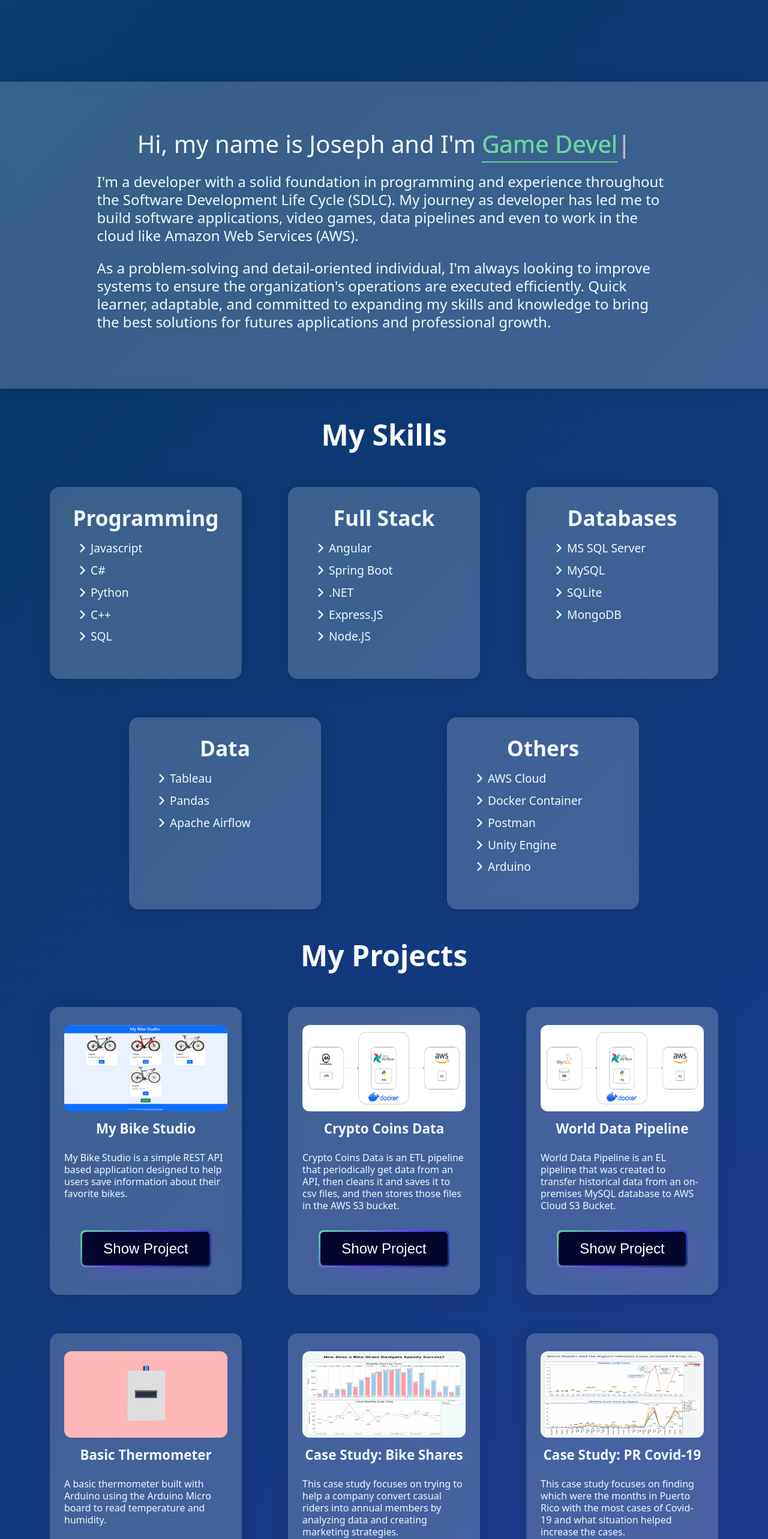
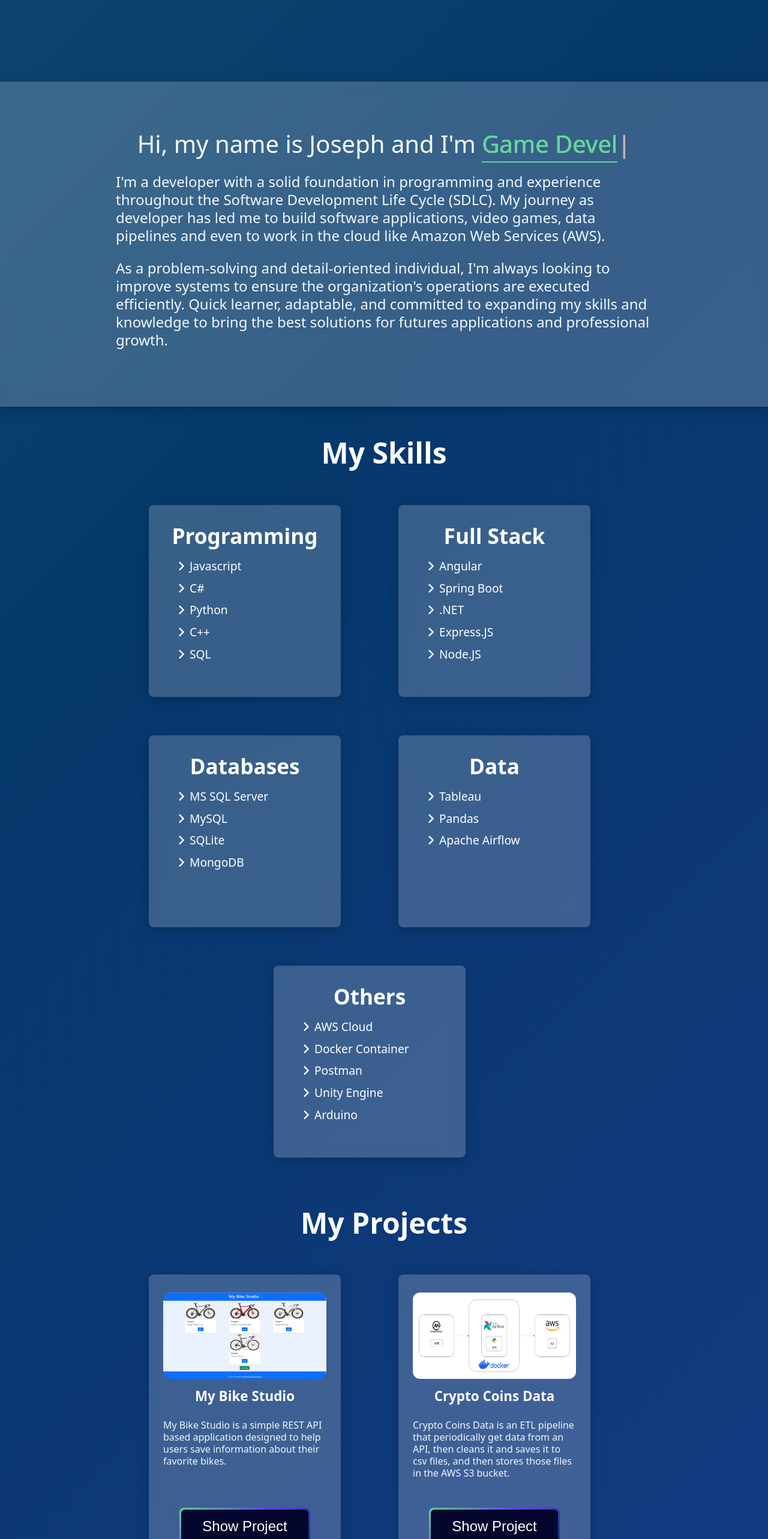
Before and after one commit to JMO3E/jmo-developer, an Angular app: page / in a window 1280 px wide. Shown: the part 800-3366 px from the top of the page at 60% size. Built offline with nearby package versions, Linux system fonts and the light colour scheme.

Commit message:
Finish Updating AboutMe, Skills, Projects, and Achievements components. Als o fix some minor bugs.

```diff
--- a/src/app/about-me/about-me.component.html
+++ b/src/app/about-me/about-me.component.html
@@ -1,9 +1,9 @@
-<section id="AboutMe" class="container-fluid d-flex justify-content-center aboutme-section">
-  <div class="container aboutme-container">
+<section id="AboutMe" class="container-fluid d-flex justify-content-center aboutme-section-style">
+  <div class="container aboutme-container-style">
     <div class="text-center mb-3">
       <h1 class="pb-2 aboutme-title">Hi, my name is Joseph and I'm <span class="iam-element"></span></h1>
     </div>
-    <div class="container paragraph-container">
+    <div class="container">
       <p class="pb-2 paragraph">
         I'm a developer with a solid foundation in programming and experience throughout the Software Development Life Cycle (SDLC). My journey as developer has led me to build software applications, video games, data pipelines and even to work in the cloud like Amazon Web Services (AWS).
       </p>
--- a/src/app/about-me/about-me.component.scss
+++ b/src/app/about-me/about-me.component.scss
@@ -1,18 +1,15 @@
-.aboutme-section {
-  background: rgba(255, 255, 255, 0.2);
-  box-shadow: 0 4px 30px rgba(0, 0, 0, 0.1);
-  backdrop-filter: blur(9px);
-  -webkit-backdrop-filter: blur(9px);
+@import '../../styles.scss';
 
-  .aboutme-container {
+.aboutme-section-style {
+  @extend %default-container-style;
+}
+
+.aboutme-container-style {
   margin: 5rem;
-    width: 80%;
+  width: 75%;
 
   .aboutme-title {
-      //font-size: 2rem;
-      background: linear-gradient(135deg,hsla(0,0%,100%,0) 56%,#acacab 98%), linear-gradient(25deg,#f1f8fc 23%,#fff 60%);
-      -webkit-background-clip: text;
-      -webkit-text-fill-color: transparent;
+    @extend %white-font-style;
 
     .iam-element {
       background-color: #5cdb95;
@@ -30,11 +27,9 @@
     line-height: 1.25;
   }
 }
-}
 
 @media only screen and (max-width: 600px) {
-  .aboutme-section {
-    .aboutme-container {
+  .aboutme-container-style {
     margin: 1rem 0;
     padding: 2rem 0;
     width: 90%;
@@ -49,4 +44,3 @@
     }
   }
 }
-}
--- a/src/app/projects/projects.component.html
+++ b/src/app/projects/projects.component.html
@@ -1,10 +1,10 @@
-<section id="Projects" class="container-fluid d-flex flex-column justify-content-center project-section">
+<section id="Projects" class="container-fluid d-flex flex-column justify-content-center">
   <div class="text-center my-5">
-    <h1 class="project-title">My Projects</h1>
+    <h1 class="project-title-style">My Projects</h1>
   </div>
-  <div class="container">
-    <div class="row row-cols-3 projects-cards-container">
-      <div class="col project-card">
+  <div class="container mb-3">
+    <div class="row row-cols-3 justify-content-center align-items-center align-self-center gap-5">
+      <div class="col rounded-3 text-white me-0 me-md-5 mb-0 mb-md-3 project-card-style">
         <div class="card-content">
           <div class="card-image">
             <img src="assets/mbs-main.png" alt="My Bike Studio Image">
@@ -24,7 +24,7 @@
           </div>
         </div>
       </div>
-      <div class="col project-card">
+      <div class="col rounded-3 text-white me-0 me-md-5 mb-0 mb-md-3 project-card-style">
         <div class="card-content">
           <div class="card-image">
             <img src="assets/CryptoCoinPipeline.png" alt="CoinMarketCapETL Image">
@@ -44,7 +44,7 @@
           </div>
         </div>
       </div>
-      <div class="col project-card">
+      <div class="col rounded-3 text-white me-0 me-md-5 mb-0 mb-md-3 project-card-style">
         <div class="card-content">
           <div class="card-image">
             <img src="assets/WorldDataPipeline.png" alt="WorldDataEL Image">
@@ -64,7 +64,7 @@
           </div>
         </div>
       </div>
-      <div class="col project-card">
+      <div class="col rounded-3 text-white me-0 me-md-5 mb-0 mb-md-3 project-card-style">
         <div class="card-content">
           <div class="card-image">
             <img src="assets/BasicThermometer.png" alt="Basic Thermometer Image">
@@ -84,7 +84,7 @@
           </div>
         </div>
       </div>
-      <div class="col project-card">
+      <div class="col rounded-3 text-white me-0 me-md-5 mb-0 mb-md-3 project-card-style">
         <div class="card-content">
           <div class="card-image">
             <img src="assets/Cyclistic_Dashboard.png" alt="Case Study: Cyclistic">
@@ -104,7 +104,7 @@
           </div>
         </div>
       </div>
-      <div class="col project-card">
+      <div class="col rounded-3 text-white me-0 me-md-5 mb-0 mb-md-3 project-card-style">
         <div class="card-content">
           <div class="card-image">
             <img src="assets/PR_Monthly.png" alt="Case Study: Puerto Rico Covid">
--- a/src/app/projects/projects.component.scss
+++ b/src/app/projects/projects.component.scss
@@ -1,38 +1,22 @@
-.project-title{
+@import '../../styles.scss';
+
+.project-title-style{
   font-weight: 600;
   font-size: 3rem;
-  padding-bottom: 2px;      // 50px
-  background: linear-gradient(135deg,hsla(0,0%,100%,0) 56%,#acacab 98%),linear-gradient(25deg,#f1f8fc 23%,#fff 60%);
-  -webkit-background-clip: text;
-  -webkit-text-fill-color: transparent;
+  padding-bottom: 2px;
+
+  @extend %white-font-style;
 }
 
-.projects-cards-container{
-  // display: grid;
-  // grid-template-columns: repeat(3, 1fr);
-  // grid-auto-rows: auto;
-  grid-gap: 4rem;
-
-  justify-content: space-evenly;
-  justify-items: center;
-  align-content: space-evenly;
-  align-items: center;
-
-  .project-card {
+.project-card-style {
   width: 20rem;
   height: 30rem;
 
-    background: rgba(255, 255, 255, 0.2);
-    box-shadow: 0 4px 30px rgba(0, 0, 0, 0.1);
-    border-radius: 16px;
-    backdrop-filter: blur(9px);
-    -webkit-backdrop-filter: blur(9px);
+  @extend %default-container-style;
 
   transition: transform 0.3s ease;
-    will-change: transform;
   transform: scale(1) translateZ(0);
 
-    color: #f1f8fc;
   padding: 0.875rem 0.5rem;
   text-decoration: none;
 
@@ -66,69 +50,17 @@
     }
 
     .card-button {
-        margin: 0 auto;
-        margin-top: 2rem;
-        width: 80%;
-
-        .button-credential {
-          align-items: center;
-          text-align: center;
-          background-image: linear-gradient(144deg,#5cdb95, #5B42F3 50%,#05386b);
-          border: 0;
-          border-radius: 0.5rem;
-          box-shadow: rgba(151, 65, 252, 0.2) 0 15px 30px -5px;
-          box-sizing: border-box;
-          color: #FFFFFF;
-          display: flex;
-          font-family: Phantomsans, sans-serif;
-          font-size: 1.25rem;
-          justify-content: center;
-          line-height: 1em;
-          //max-width: 100%;
-          //min-width: 140px;
-          padding: 3px;
-          text-decoration: none;
-          user-select: none;
-          -webkit-user-select: none;
-          touch-action: manipulation;
-          white-space: nowrap;
-          cursor: pointer;
-        }
-        .button-credential:active,
-        .button-credential:hover {
-          outline: 0;
-        }
-
-        .button-credential span {
-          background-color: rgb(5, 6, 45);
-          padding: 16px 24px;
-          border-radius: 6px;
-          width: 100%;
-          height: 100%;
-          transition: 300ms;
-        }
-
-        .button-credential:hover span {
-          background: none;
-        }
-
-        @media (min-width: 768px) {
-          .button-credential {
-            font-size: 24px;
-            min-width: 196px;
-          }
-        }
+      @extend %button-credential-style;
     }
   }
 }
 
-  .project-card:hover{
+.project-card-style:hover{
   transform: scale(1.05) translateZ(0);
-  }
 }
 
 @media only screen and (max-width: 600px) {
-  .project-title{
+  .project-title-style{
     font-size: 2.5rem;
   }
 }
--- a/src/app/skills/skills.component.html
+++ b/src/app/skills/skills.component.html
@@ -1,10 +1,10 @@
-<section id="Skills" class="container-fluid d-flex flex-column justify-content-center skills-section">
+<section id="Skills" class="container-fluid d-flex flex-column justify-content-center">
   <div class="text-center my-5">
-    <h1 class="skills-title">My Skills</h1>
+    <h1 class="skills-title-style">My Skills</h1>
   </div>
-  <div class="container">
-    <div class="row row-cols-3 skills-cards-container">
-      <div class="col skill-card">
+  <div class="container mb-3">
+    <div class="row row-cols-3 justify-content-center align-items-center align-self-center gap-5">
+      <div class="col rounded-3 text-white me-0 me-md-5 mb-0 mb-md-3 skill-card-style">
         <div class="skill-card-title">
           <h1>Programming</h1>
         </div>
@@ -33,7 +33,7 @@
           </ul>
         </div>
       </div>
-      <div class="col skill-card">
+      <div class="col rounded-3 text-white me-0 me-md-5 mb-0 mb-md-3 skill-card-style">
         <div class="skill-card-title">
           <h1>Full Stack</h1>
         </div>
@@ -62,7 +62,7 @@
           </ul>
         </div>
       </div>
-      <div class="col skill-card">
+      <div class="col rounded-3 text-white me-0 me-md-5 mb-0 mb-md-3 skill-card-style">
         <div class="skill-card-title">
           <h1>Databases</h1>
         </div>
@@ -87,7 +87,7 @@
           </ul>
         </div>
       </div>
-      <div class="col skill-card">
+      <div class="col rounded-3 text-white me-0 me-md-5 mb-0 mb-md-3 skill-card-style">
         <div class="skill-card-title">
           <h1>Data</h1>
         </div>
@@ -108,7 +108,7 @@
           </ul>
         </div>
       </div>
-      <div class="col skill-card">
+      <div class="col rounded-3 text-white me-0 me-md-5 mb-0 mb-0 mb-md-3 skill-card-style">
         <div class="skill-card-title">
           <h1>Others</h1>
         </div>
--- a/src/app/skills/skills.component.scss
+++ b/src/app/skills/skills.component.scss
@@ -1,38 +1,22 @@
-.skills-title {
+@import '../../styles.scss';
+
+.skills-title-style {
   font-weight: 600;
   font-size: 3rem;
   padding-bottom: 2px;
-  background: linear-gradient(135deg,hsla(0,0%,100%,0) 56%,#acacab 98%),linear-gradient(25deg,#f1f8fc 23%,#fff 60%);
-  -webkit-background-clip: text;
-  -webkit-text-fill-color: transparent;
+
+  @extend %white-font-style;
 }
 
-.skills-cards-container {
-  // display: grid;
-  // grid-template-columns: repeat(3, 1fr);
-  // grid-auto-rows: auto;
-  grid-gap: 4rem;
-
-  justify-content: space-evenly;
-  justify-items: center;
-  align-content: space-evenly;
-  align-items: center;
-
-  .skill-card {
+.skill-card-style {
   width: 20rem;
   height: 20rem;
 
-    background: rgba(255, 255, 255, 0.2);
-    box-shadow: 0 4px 30px rgba(0, 0, 0, 0.1);
-    border-radius: 16px;
-    backdrop-filter: blur(9px);
-    -webkit-backdrop-filter: blur(9px);
+  @extend %default-container-style;
 
   transition: transform 0.3s ease;
-    will-change: transform;
   transform: scale(1) translateZ(0);
 
-    color: #f1f8fc;
   padding: 0.875rem 1rem;
   text-decoration: none;
 
@@ -52,21 +36,7 @@
     font-weight: 400;
 
     li {
-        // width: 60%;
-        // margin: 0 auto;
-        // margin-bottom: 1rem;
       list-style-type:none;
-        // display: flex;
-        // background-color: rgb(5, 6, 45);
-        // border: 0;
-        // border-radius: 0.5rem;
-        // box-shadow: rgba(151, 65, 252, 0.2) 0 15px 30px -5px;
-
-        //justify-content: space-evenly;
-        //justify-items: center;
-        //align-content: space-evenly;
-        // align-items: center;
-        // font-size: 1.2rem;
 
       .icon-images {
         width: 2.2rem;
@@ -75,14 +45,13 @@
 
   }
 }
-  .skill-card:hover{
+
+.skill-card-style:hover{
   transform: scale(1.05) translateZ(0);
 }
-}
-
 
 @media only screen and (max-width: 600px) {
-  .skills-title{
+  .skills-title-style{
     font-size: 2.5rem;
   }
 }
--- a/src/styles.scss
+++ b/src/styles.scss
@@ -17,3 +17,55 @@ $transparent-color: rgba(255, 255, 255, 0.2);
   -webkit-background-clip: text;
   -webkit-text-fill-color: transparent;
 }
+
+%button-credential-style {
+  margin: 3rem auto;
+  width: 80%;
+
+  .button-credential {
+    align-items: center;
+    text-align: center;
+    background-image: linear-gradient(144deg,$base-color, #5B42F3 50%,$secondary-color);
+    border: 0;
+    border-radius: 0.5rem;
+    box-shadow: rgba(151, 65, 252, 0.2) 0 15px 30px -5px;
+    box-sizing: border-box;
+    color: #FFFFFF;
+    display: flex;
+    font-family: Phantomsans, sans-serif;
+    font-size: 1.25rem;
+    justify-content: center;
+    line-height: 1em;
+    padding: 3px;
+    text-decoration: none;
+    user-select: none;
+    -webkit-user-select: none;
+    touch-action: manipulation;
+    white-space: nowrap;
+    cursor: pointer;
+  }
+  .button-credential:active,
+  .button-credential:hover {
+    outline: 0;
+  }
+
+  .button-credential span {
+    background-color: rgb(5, 6, 45);
+    padding: 16px 24px;
+    border-radius: 6px;
+    width: 100%;
+    height: 100%;
+    transition: 300ms;
+  }
+
+  .button-credential:hover span {
+    background: none;
+  }
+
+  @media (min-width: 768px) {
+    .button-credential {
+      font-size: 24px;
+      min-width: 196px;
+    }
+  }
+}
```
Also changed, not shown: src/app/achievements/achievements.component.html (+10 -10 lines), src/app/achievements/achievements.component.scss (+10 -77 lines), src/app/footer/footer.component.scss (+5 -7 lines). Lines whose indentation alone changed are shown as unchanged.
